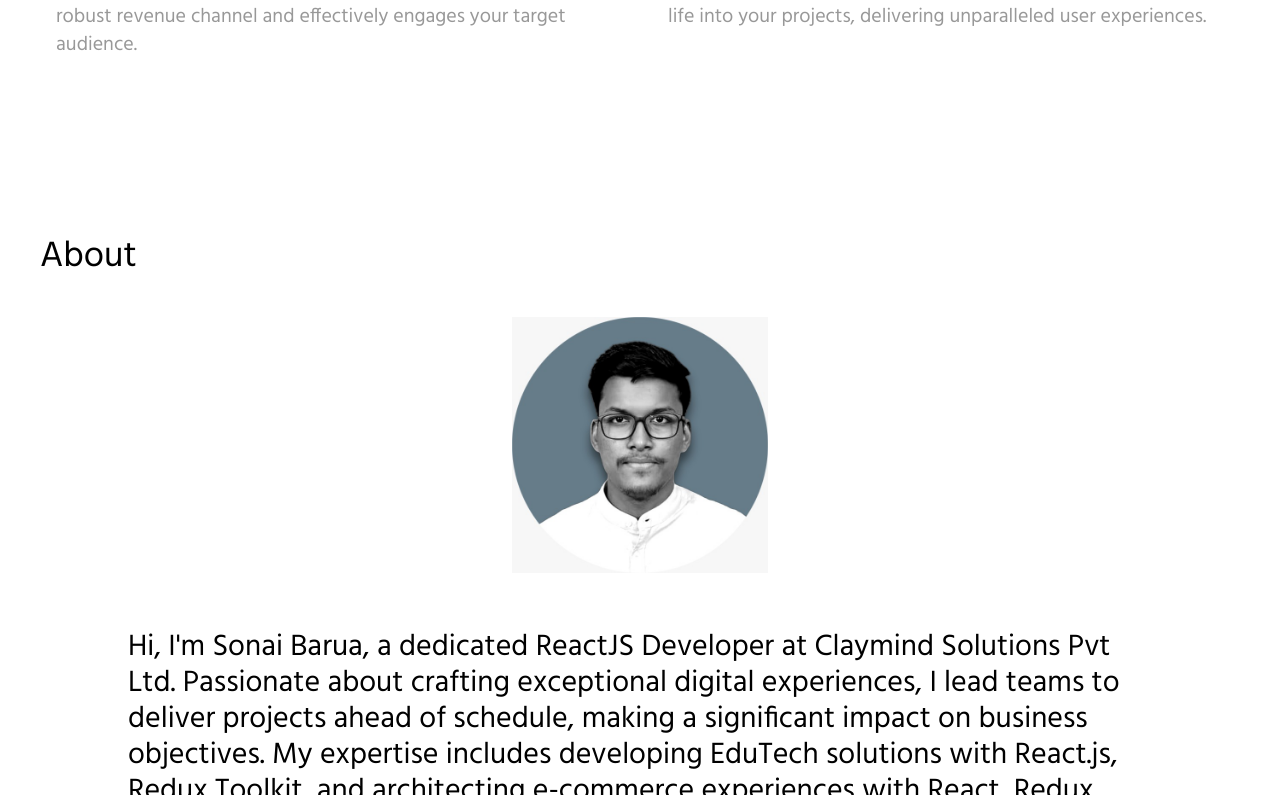
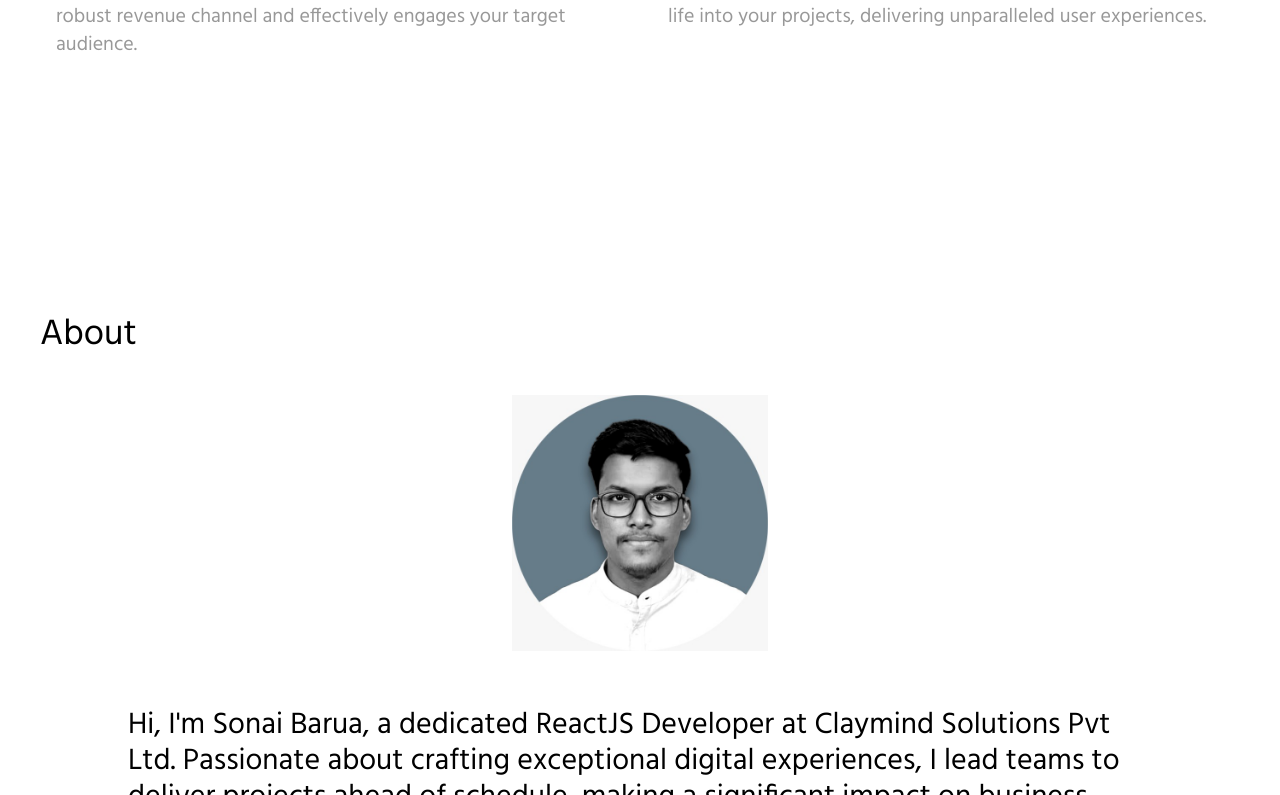
Before and after one commit to LuminaryLogic-777/PortFolio, a Next.js app: page / in a window 1280 px wide. Shown: the part 2105-2900 px from the top of the page. Built offline with nearby package versions, Linux system fonts and the light colour scheme.

Commit message:
added spacing in footer

```diff
--- a/pages/index.js
+++ b/pages/index.js
@@ -10,7 +10,7 @@ import Head from "next/head";
 import Button from "../components/Button";
 import Link from "next/link";
 import Cursor from "../components/Cursor";
-import aboutImage from "../public/myImage.jpeg"
+import aboutImage from "../public/myImage.jpeg";
 
 // Local Data
 import data from "../data/portfolio.json";
@@ -130,11 +130,15 @@ export default function Home() {
             </Link>
           </div>
         )}
-      <div className="flex flex-col items-center justify-center h-screen">
+        <div className="flex flex-col items-center justify-center min-h-screen">
           <div className="mt-10 laptop:mt-40 p-2 laptop:p-0" ref={aboutRef}>
             <h1 className="tablet:m-10 text-4xl text-bold">About</h1>
             <div className="flex flex-col items-center">
-      <img src="/myImage.png" alt="About" className="w-64 md:w-96 lg:w-auto max-w-full mb-4" />
+              <img
+                src="/myImage.png"
+                alt="About"
+                className="w-64 md:w-96 lg:w-auto max-w-full mb-4"
+              />
               <p className="tablet:m-10 mt-2 text-xl laptop:text-3xl w-full laptop:w-4/5">
                 {data.aboutpara}
               </p>
@@ -142,8 +146,6 @@ export default function Home() {
           </div>
         </div>
 
-
-
         <Footer />
       </div>
     </div>
```
Lines whose indentation alone changed are shown as unchanged.
